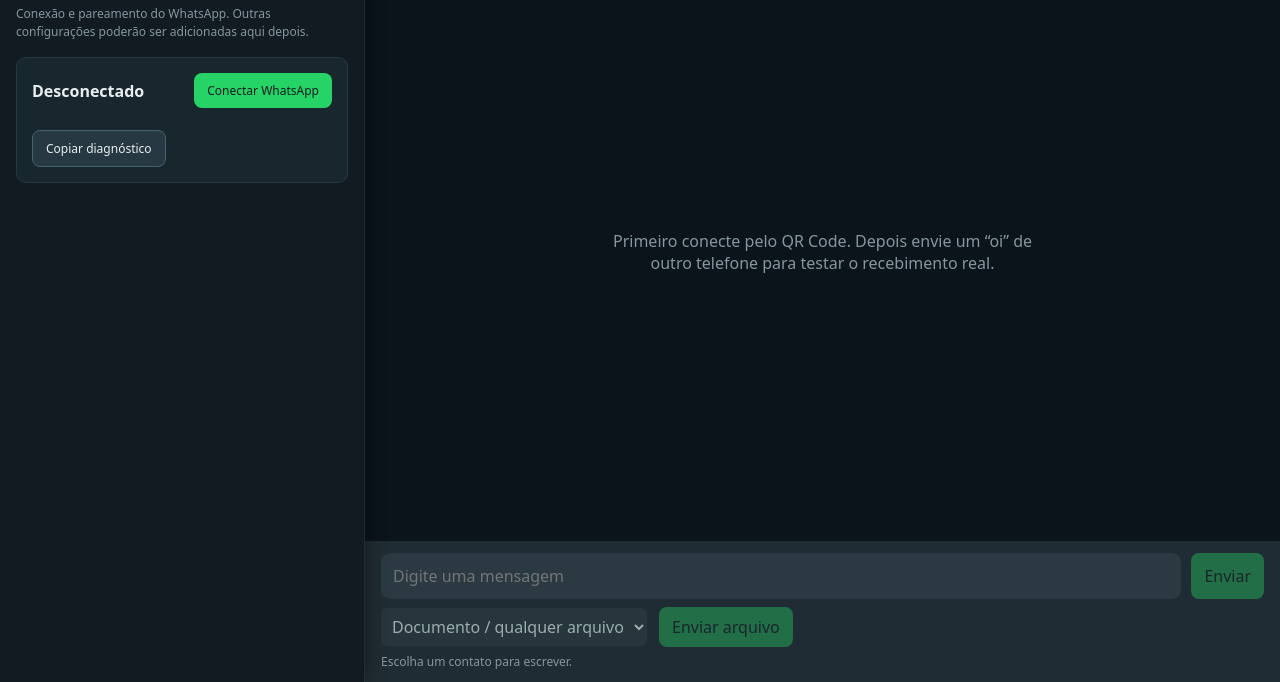
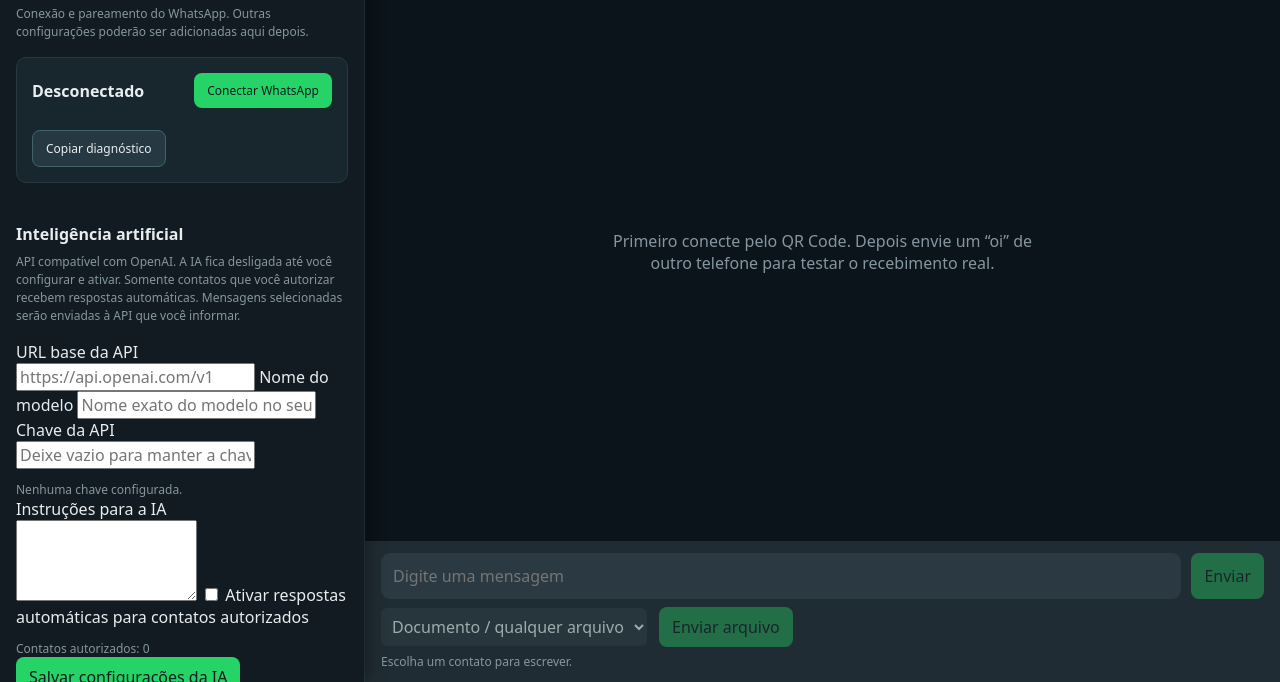
Before and after one commit to crentefiel/whatsapp-web-windows, an Electron app: page src/index.html in a window 1280 px wide. Both pictures are taken after a click on the button "Abrir configurações". Shown: the part 118-800 px from the top of the page. Drawn offline with Linux system fonts and the light colour scheme; no server answers.

Commit message:
ui: adicionar configurações OpenAI-compatible na engrenagem e autorização por contato

```diff
--- a/src/index.html
+++ b/src/index.html
@@ -27,6 +27,36 @@
      <p id="detail" class="small"></p><p id="health" class="small"></p><button id="copyDiagnostics" type="button" class="diagnostics-button">Copiar diagnóstico</button>
     </div>
    </div>
+
+   <div class="settings-group ai-settings">
+    <h3>Inteligência artificial</h3>
+    <p class="small">API compatível com OpenAI. A IA fica desligada até você configurar e ativar. Somente contatos que você autorizar recebem respostas automáticas. Mensagens selecionadas serão enviadas à API que você informar.</p>
+    <form id="aiForm" class="ai-form">
+      <label>URL base da API
+        <input id="aiBaseUrl" type="url" placeholder="https://api.openai.com/v1" required autocomplete="off">
+      </label>
+      <label>Nome do modelo
+        <input id="aiModel" type="text" placeholder="Nome exato do modelo no seu provedor" maxlength="120" required autocomplete="off">
+      </label>
+      <label>Chave da API
+        <input id="aiApiKey" type="password" placeholder="Deixe vazio para manter a chave salva" maxlength="1000" autocomplete="new-password">
+      </label>
+      <p id="aiKeyStatus" class="small">Nenhuma chave configurada.</p>
+      <label>Instruções para a IA
+        <textarea id="aiPrompt" rows="5" maxlength="4000"></textarea>
+      </label>
+      <label class="ai-check">
+        <input id="aiEnabled" type="checkbox">
+        Ativar respostas automáticas para contatos autorizados
+      </label>
+      <p id="aiAllowedCount" class="small">Contatos autorizados: 0</p>
+      <div class="ai-actions">
+        <button id="aiSave" type="submit">Salvar configurações da IA</button>
+        <button id="aiClearKey" type="button" class="secondary-action">Apagar chave salva</button>
+      </div>
+      <p id="aiResult" class="small" role="status"></p>
+    </form>
+   </div>
   </section>
   <label class="search-label">Buscar conversa<input id="search" type="search" placeholder="Nome ou identificador"></label>
   <div id="conversations" class="conversations" role="list"></div>
@@ -34,6 +64,7 @@
  <section class="chat">
   <header class="chat-head"><div id="contactPhoto" class="avatar">◉</div>
    <div><strong id="contactTitle">Selecione uma conversa</strong><div id="contactJid" class="small"></div></div>
+   <button id="aiContact" hidden type="button">Autorizar IA</button>
    <button id="openContactFolder" hidden>Arquivos do contato</button><button id="refreshPhoto" hidden>Atualizar foto</button>
   </header>
   <div id="messages" class="messages" role="log" aria-live="polite">
```
